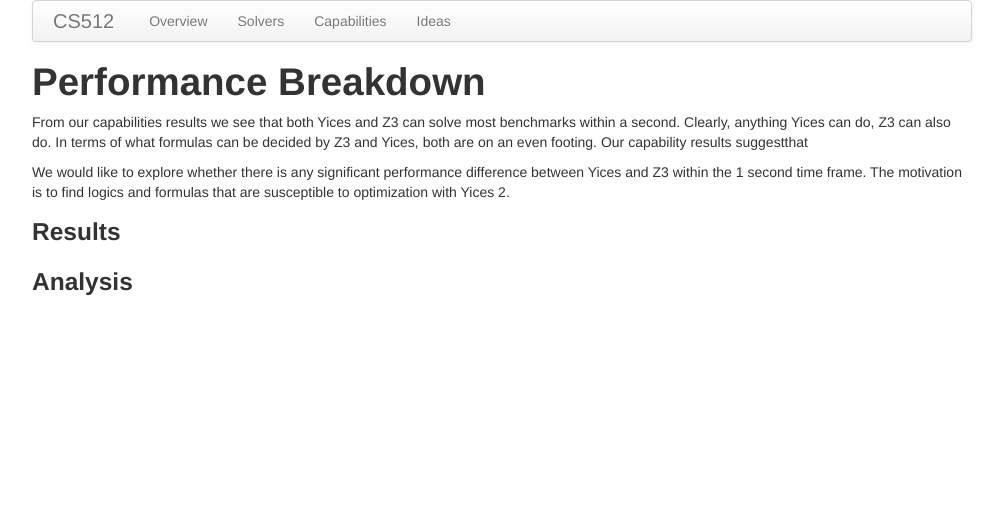
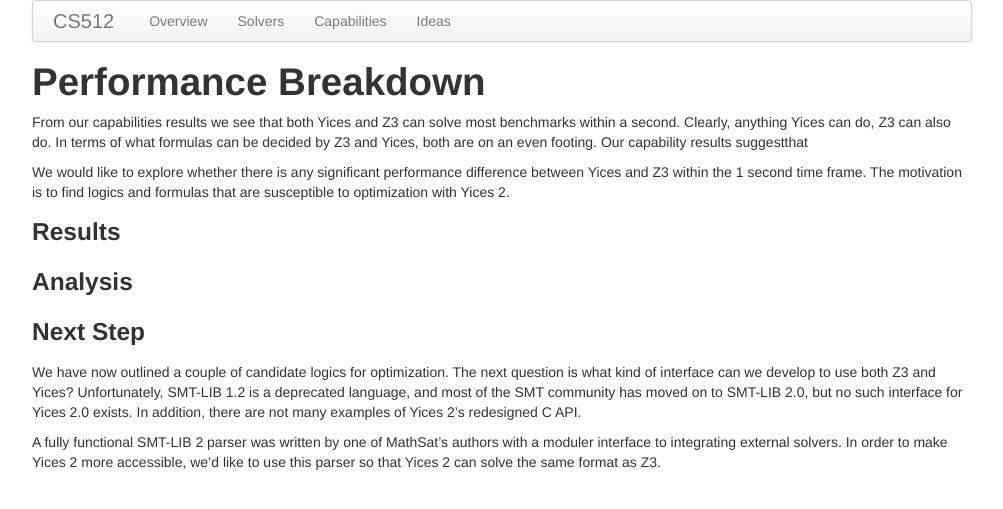
Before and after one commit to wdblair/composite-smt, a Jekyll site: the page built from site/speed.md, in a window 1280 px wide. Shown: the top 509 px of the page, without its empty margins (138-1141 px from the left). Built offline with Jekyll 4.4.1, drawn with Linux system fonts in a browser that asks for light colours; Markdown is read by kramdown in place of the engine named in the settings.

Commit message:
Small adjustments

```diff
--- a/site/speed.md
+++ b/site/speed.md
@@ -16,3 +16,14 @@ to optimization with Yices 2.
 ### Results
 
 ### Analysis
+
+### Next Step
+
+We have now outlined a couple of candidate logics for optimization. The next question is what kind
+of interface can we develop to use both Z3 and Yices? Unfortunately, SMT-LIB 1.2 is a deprecated
+language, and most of the SMT community has moved on to SMT-LIB 2.0, but no such interface for Yices 2.0
+exists. In addition, there are not many examples of Yices 2's redesigned C API.
+
+A fully functional SMT-LIB 2 parser was written by one of MathSat's authors with a moduler interface
+to integrating external solvers. In order to make Yices 2 more accessible, we'd like to use this parser
+so that Yices 2 can solve the same format as Z3.
```
Also changed, not shown: logs/combined_benchmarks/parse/collect.rb (+5 -3 lines).
